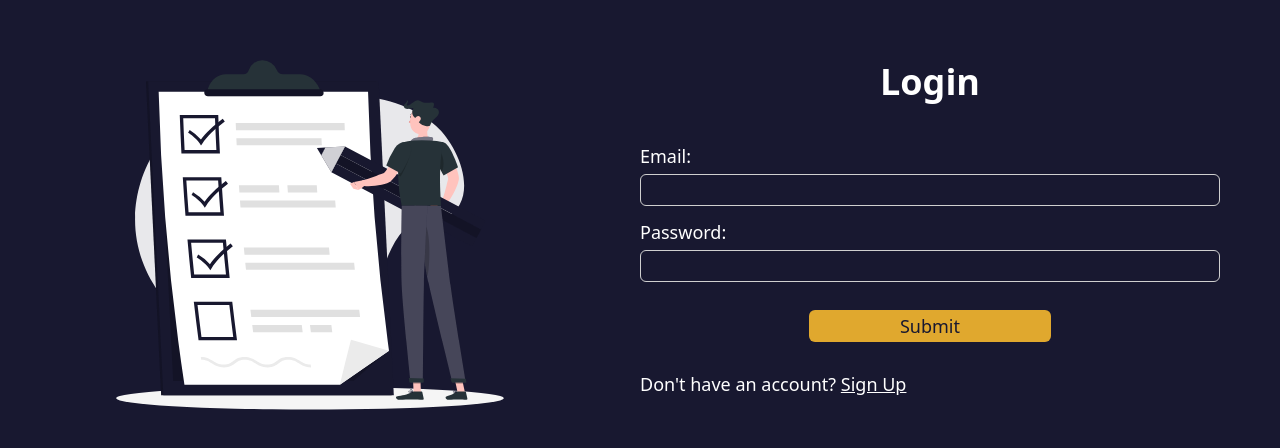
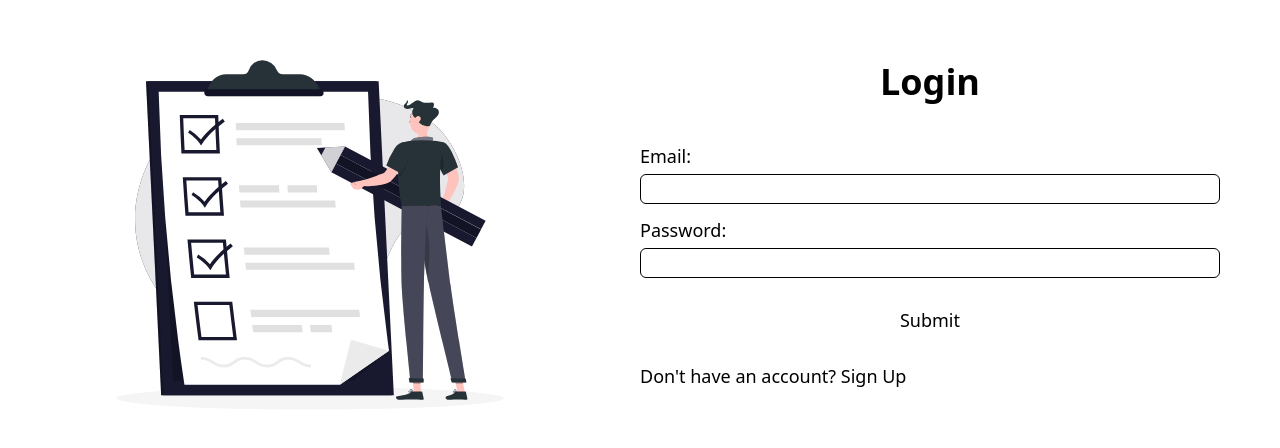
Before and after one commit to Victorhbm/ebytr, a React (Create React App) app in the folder frontend/: page /login in a window 1280 px wide. Shown: the part 168-616 px from the top of the page. Built offline with nearby package versions, Linux system fonts and the light colour scheme.

Commit message:
docs: add keyframes, animations and colors to tailwind

```diff
--- a/frontend/tailwind.config.js
+++ b/frontend/tailwind.config.js
@@ -4,7 +4,31 @@ module.exports = {
     "./src/**/*.{js,jsx,ts,tsx}",
   ],
   theme: {
-    extend: {},
+    extend: {
+      keyframes: {
+        rotate: {
+          from: { transform: 'rotate(180deg)' },
+          to: { transform: 'rotate(0deg)' }
+        },
+        card: {
+          from: { transform: 'translateX(-42px)', opacity: 0 },
+          to: { transform: 'translateX(0)', opacity: 1 },
+        }
+      },
+      animation: {
+        rotate: 'rotate 0.5s ease',
+        card: 'card 0.5s ease-in-out'
+      }
+    },
+    colors: {
+      'blue-one': '#F9F8F8',
+      'blue-two': '#035AA6',
+      'blue-three': '#023059',
+      'blue-four': '#011526',
+      'blue-five': '#0367A6',
+      orange: '#F46036',
+      green: '#42E2B8',
+      'baby-blue': '#88CCF1'
+    },
   },
-  plugins: [require("daisyui")],
 }
```
